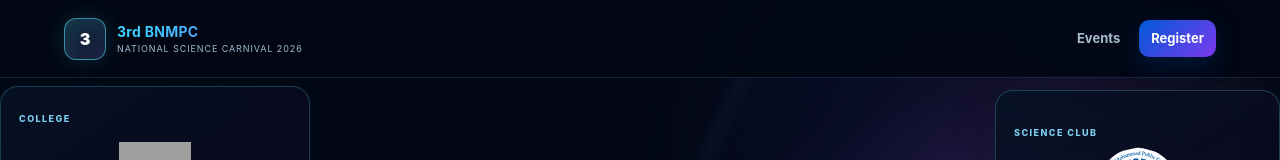
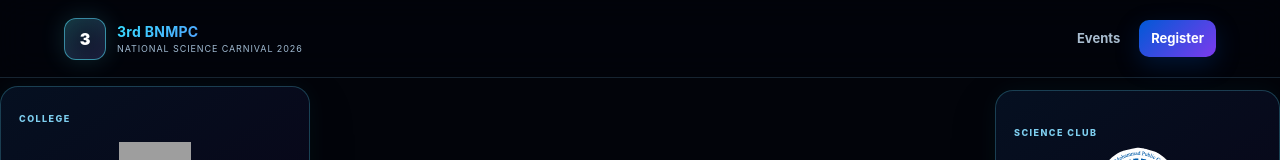
Before and after one commit to workmbn17-commits/3-BNMPC-Science-Carnival, a plain HTML site: page registration-portal/index.html in a window 1280 px wide. Shown: the top 160 px of the page. Drawn offline with Linux system fonts and the light colour scheme; grey boxes are pictures that could not be loaded.

Commit message:
Match registration portal background to event logo artwork

```diff
--- a/registration-portal/assets/css/theme.css
+++ b/registration-portal/assets/css/theme.css
@@ -161,3 +161,13 @@
  .floating-logo-club .floating-logo-panel img{width:48px;height:48px;max-width:48px;max-height:48px}
  .event-logo-panel img{width:72%;height:72%;max-width:72%;max-height:72%}
 }
+
+/* Global background matched to the official event-logo artwork: deep black space with fine stars */
+:root{--bg:#02040A;--dark:#02040A}
+html,body{background-color:#02040A}
+body{background:#02040A!important;background-image:radial-gradient(rgba(255,255,255,.28) .65px,transparent .75px),radial-gradient(rgba(111,199,255,.16) .6px,transparent .7px),radial-gradient(rgba(255,255,255,.10) .45px,transparent .6px)!important;background-size:74px 74px,121px 121px,187px 187px!important;background-position:0 0,31px 19px,73px 47px!important;background-attachment:fixed!important}
+.site-header{background:rgba(2,4,10,.90)!important}
+.hero{background:transparent!important}
+.hero:before{display:none!important}
+.intro-grid,.page,.success-page,footer{background:transparent!important}
+@media(max-width:700px){body{background-size:68px 68px,112px 112px,173px 173px!important;background-position:0 0,27px 17px,61px 41px!important}}
```
